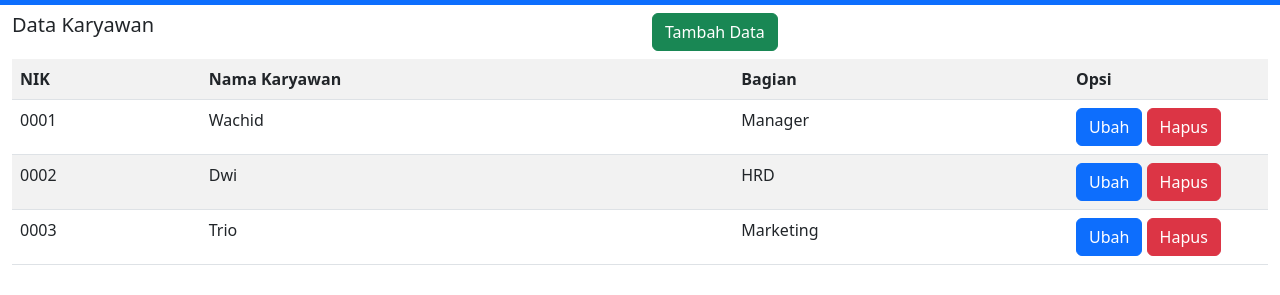
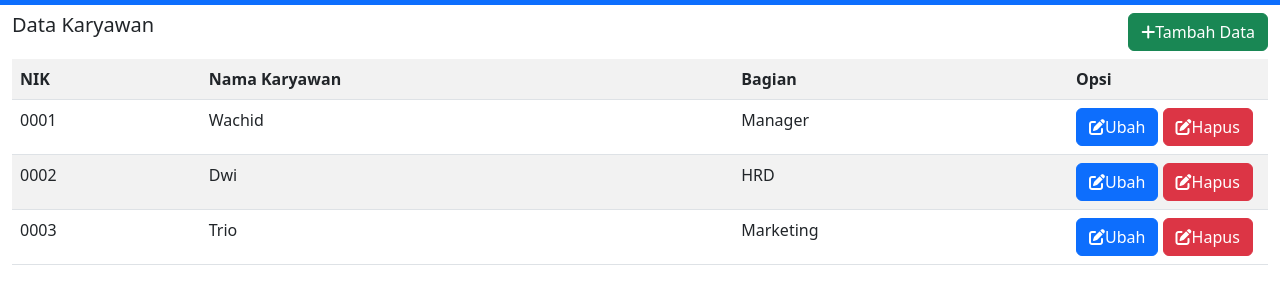
Before and after one commit to kayla-noi/pertemuan-4, a plain HTML site: page index.html in a window 1280 px wide. Shown: the part 51-346 px from the top of the page. Drawn offline with nearby package versions, Linux system fonts and the light colour scheme.

Commit message:
percobaan4(2)fontawesome

```diff
--- a/index.html
+++ b/index.html
@@ -5,9 +5,8 @@
  <meta name="viewport" content="width=device-width, initial-scale=1">
  <title>Bootstrap demo</title>
  <link href="https://cdn.jsdelivr.net/npm/bootstrap@5.2.3/dist/css/bootstrap.min.css"
-rel="stylesheet" integrity="sha384-
-rbsA2VBKQhggwzxH7pPCaAqO46MgnOM80zW1RWuH61DGLwZJEdK2Kadq2F9CUG65"
-crossorigin="anonymous">
+rel="stylesheet" integrity="sha384-rbsA2VBKQhggwzxH7pPCaAqO46MgnOM80zW1RWuH61DGLwZJEdK2Kadq2F9CUG65" crossorigin="anonymous">
+<link rel="stylesheet" href="https://cdnjs.cloudflare.com/ajax/libs/font-awesome/6.2.1/css/all.min.css">
  </head>
  <body>
     <nav class="navbar bg-primary navbar-dark">
@@ -21,7 +20,7 @@ crossorigin="anonymous">
                  <h5>Data Karyawan</h5>
         </div>
         <div class="col-md-6">
-                 <button class="btn btn-success">Tambah Data</button>
+                 <button class="btn btn-success float-end"><i class="fa fa-plus"></i>Tambah Data</button>
         </div>
     </div>
         <table class="table table-striped">
@@ -36,8 +35,8 @@ crossorigin="anonymous">
                 <td>Wachid</td>
                 <td>Manager</td>
                 <td>
-                    <button class="btn btn-primary">Ubah</button>
-                   <button class="btn btn-danger">Hapus</button>
+                    <button class="btn btn-primary"><i class="fa fa-edit"></i>Ubah</button>
+                    <button class="btn btn-danger"><i class="fa fa-edit"></i>Hapus</button>
                 </td>
             </tr>
             <tr>
@@ -45,8 +44,8 @@ crossorigin="anonymous">
                 <td>Dwi</td>
                 <td>HRD</td>
                 <td>
-                    <button class="btn btn-primary">Ubah</button>
-                   <button class="btn btn-danger">Hapus</button>
+                    <button class="btn btn-primary"><i class="fa fa-edit"></i>Ubah</button>
+                    <button class="btn btn-danger"><i class="fa fa-edit"></i>Hapus</button>
                 </td>
             </tr>
             <tr>
@@ -54,8 +53,8 @@ crossorigin="anonymous">
                 <td>Trio</td>
                 <td>Marketing</td>
                 <td>
-                    <button class="btn btn-primary">Ubah</button>
-                   <button class="btn btn-danger">Hapus</button>
+                    <button class="btn btn-primary"><i class="fa fa-edit"></i>Ubah</button>
+                    <button class="btn btn-danger"><i class="fa fa-edit"></i>Hapus</button>
                 </td>
             </tr>
         </table>
```
